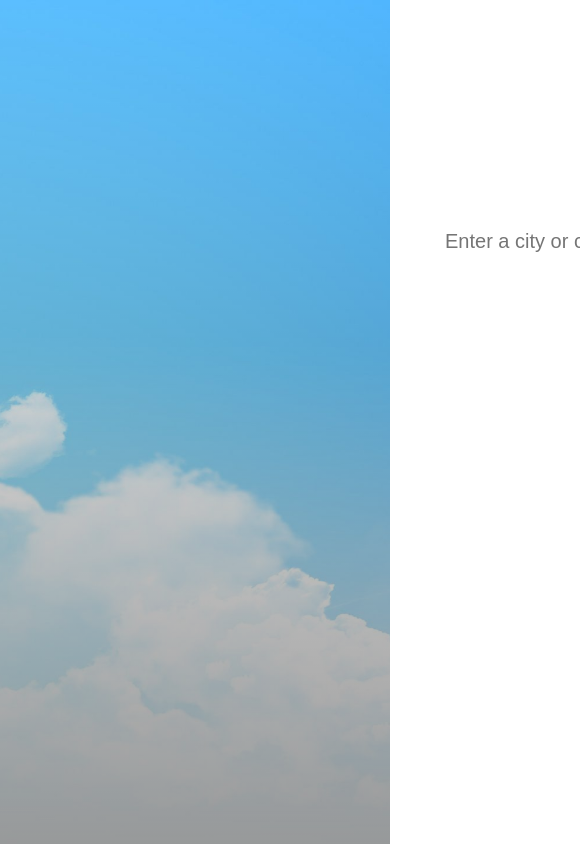
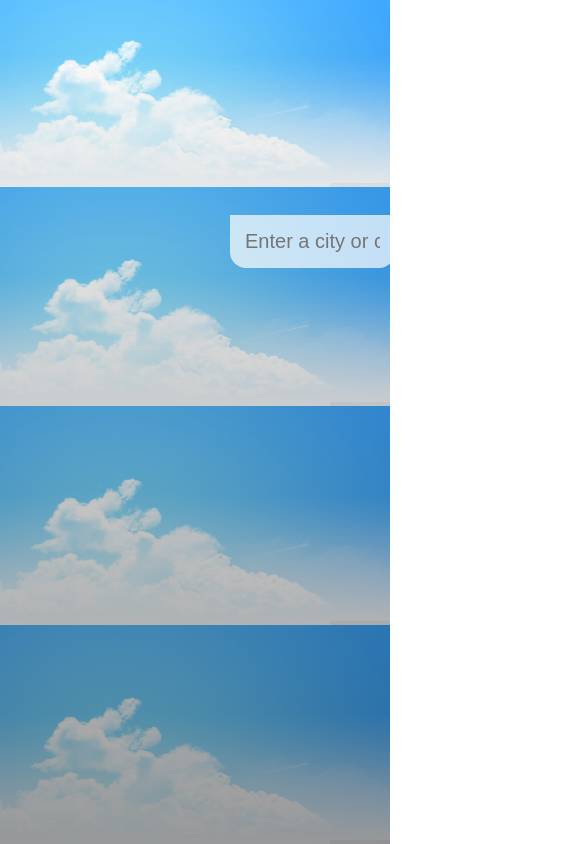
Before and after one commit to nadjeley/wtr-app, a React (Create React App) app: page / in a window 390 px wide. Shown: the whole page, 585 px wide, since content can reach past the window. Built offline with nearby package versions, Linux system fonts and the light colour scheme.

Commit message:
added media queries

```diff
--- a/package.json
+++ b/package.json
@@ -6,8 +6,10 @@
     "@testing-library/jest-dom": "^5.16.4",
     "@testing-library/react": "^13.1.1",
     "@testing-library/user-event": "^13.5.0",
+    "bootstrap": "^5.1.3",
     "moment-timezone": "^0.5.34",
     "react": "^18.1.0",
+    "react-bootstrap": "^2.3.1",
     "react-dom": "^18.1.0",
     "react-live-clock": "^5.8.2",
     "react-moment": "^1.1.2",
--- a/src/index.css
+++ b/src/index.css
@@ -12,6 +12,7 @@ body {
 }
 
 .App {
+  max-width: 100%;
   background-image: url(./pics/sky.jpg);
   background-size: cover;
   background-position: bottom;
@@ -61,8 +62,6 @@ main {
   display:flex;
   justify-content: center;
   align-items: center;
-
-
 }
 
 h4{
@@ -167,3 +166,117 @@ h5{
 .speed{
   padding-right:60px;
 }
+
+@media all and (max-width: 950px) {
+  .App {
+    background-image: url(./pics/sky.jpg);
+    background-size: contain;
+    background-position: bottom;
+    transition: 0.1s ease;
+  }
+
+  .search-box .search-bar {
+    display:block;
+
+    padding:15px;
+    appearance: none;
+    background: none;
+    border: none;
+    width:50%;
+    background-color: rgba(255, 255, 255, 0.7);
+    border-radius: 0 0 16px 16px;
+
+    margin-left:200px;
+    margin-bottom:-70px;
+    color: rgb(32, 31, 31);
+    font-size: 20px;
+
+    transition: 0.4s ease;
+  }
+
+  .weather-box {
+
+    background-color: white;
+    /**margin: 15px auto;*/
+    height:230px;
+    opacity: 0.5;
+    padding-left: 70px;
+    width:950px;
+    color:black;
+
+    font-weight: 200;
+    margin-top:340px;
+    margin-left:-50px;
+
+    padding-top:29px;
+
+  }
+  .pressure{
+    display: none;
+
+  }
+  .humidity{
+    display: none;
+  }
+
+  .speed{
+    display: none;  }
+
+}
+
+@media all and (max-width: 400px) {
+  .App {
+    background-image: url(./pics/sky.jpg);
+    background-size: contain;
+    background-position: bottom;
+    transition: 0.1s ease;
+  }
+
+  .search-box .search-bar {
+    display:block;
+
+    padding:15px;
+    appearance: none;
+    background: none;
+    border: none;
+    width:50%;
+    background-color: rgba(255, 255, 255, 0.7);
+    border-radius: 0 0 16px 16px;
+
+    margin-left:200px;
+    margin-bottom:-70px;
+    color: rgb(32, 31, 31);
+    font-size: 20px;
+
+    transition: 0.4s ease;
+  }
+
+  .weather-box {
+
+    background-color: white;
+    /**margin: 15px auto;*/
+    height:230px;
+    opacity: 0.5;
+    padding-left: 70px;
+    width:950px;
+    color:black;
+
+    font-weight: 200;
+    margin-top:340px;
+    margin-left:-50px;
+
+    padding-top:29px;
+
+  }
+  .pressure{
+    display: none;
+
+  }
+  .humidity{
+    display: none;
+  }
+
+  .speed{
+    display: none;  }
+
+}
```
Also changed, not shown: src/App.js (+0 -7 lines), 1 other file (tests, documents, lock files or other folders).
